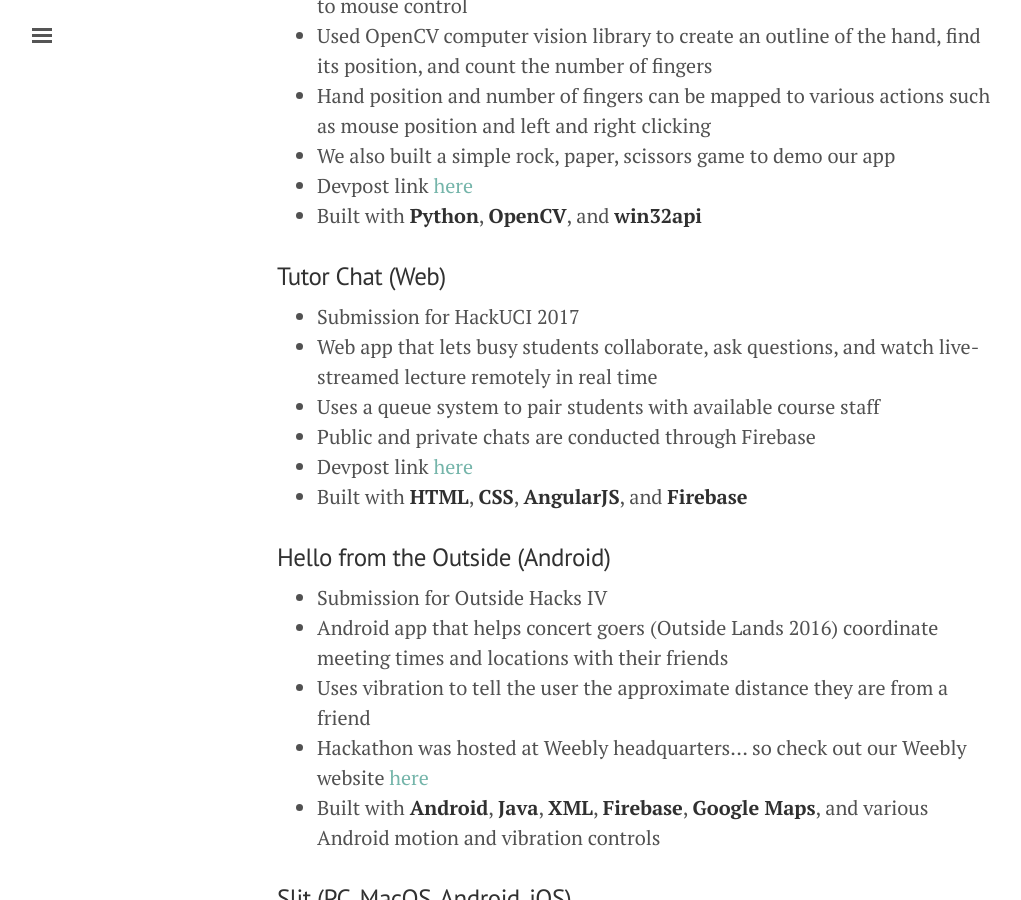
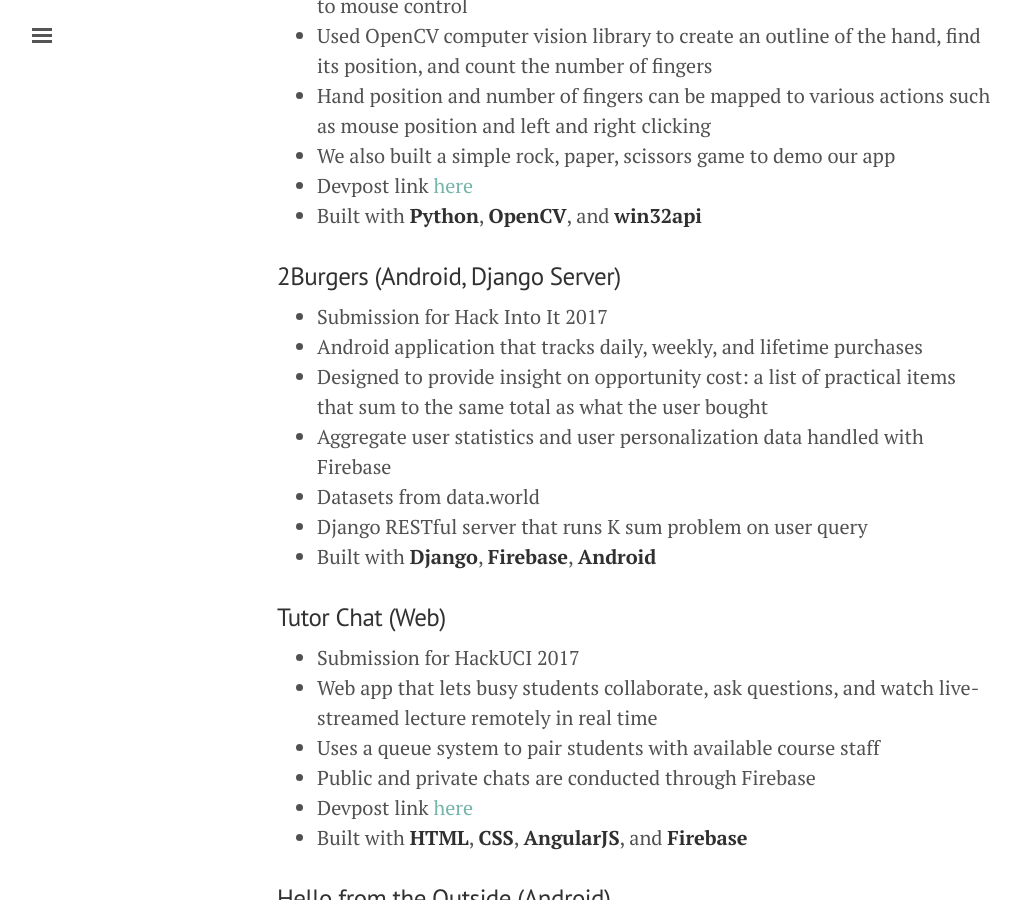
Before and after one commit to rustielin/rustielin.github.io, a Jekyll site: the page built from projects.md, in a window 1280 px wide and 900 px high, scrolled down 433 px. Shown: the whole window, without its empty margins (3-1024 px from the left). Built offline with Jekyll 4.4.1, drawn with Linux system fonts in a browser that asks for light colours.

Commit message:
added 2burgers

```diff
--- a/projects.md
+++ b/projects.md
@@ -17,6 +17,15 @@
 * We also built a simple rock, paper, scissors game to demo our app
 * Devpost link [here](https://devpost.com/software/manouse-webcam-mouse)
 * Built with **Python**, **OpenCV**, and **win32api**
+
+### 2Burgers (Android, Django Server)
+* Submission for Hack Into It 2017
+* Android application that tracks daily, weekly, and lifetime purchases
+* Designed to provide insight on opportunity cost: a list of practical items that sum to the same total as what the user bought
+* Aggregate user statistics and user personalization data handled with Firebase
+* Datasets from data.world
+* Django RESTful server that runs K sum problem on user query
+* Built with **Django**, **Firebase**, **Android**
 
 ### Tutor Chat (Web)
 * Submission for HackUCI 2017
```
